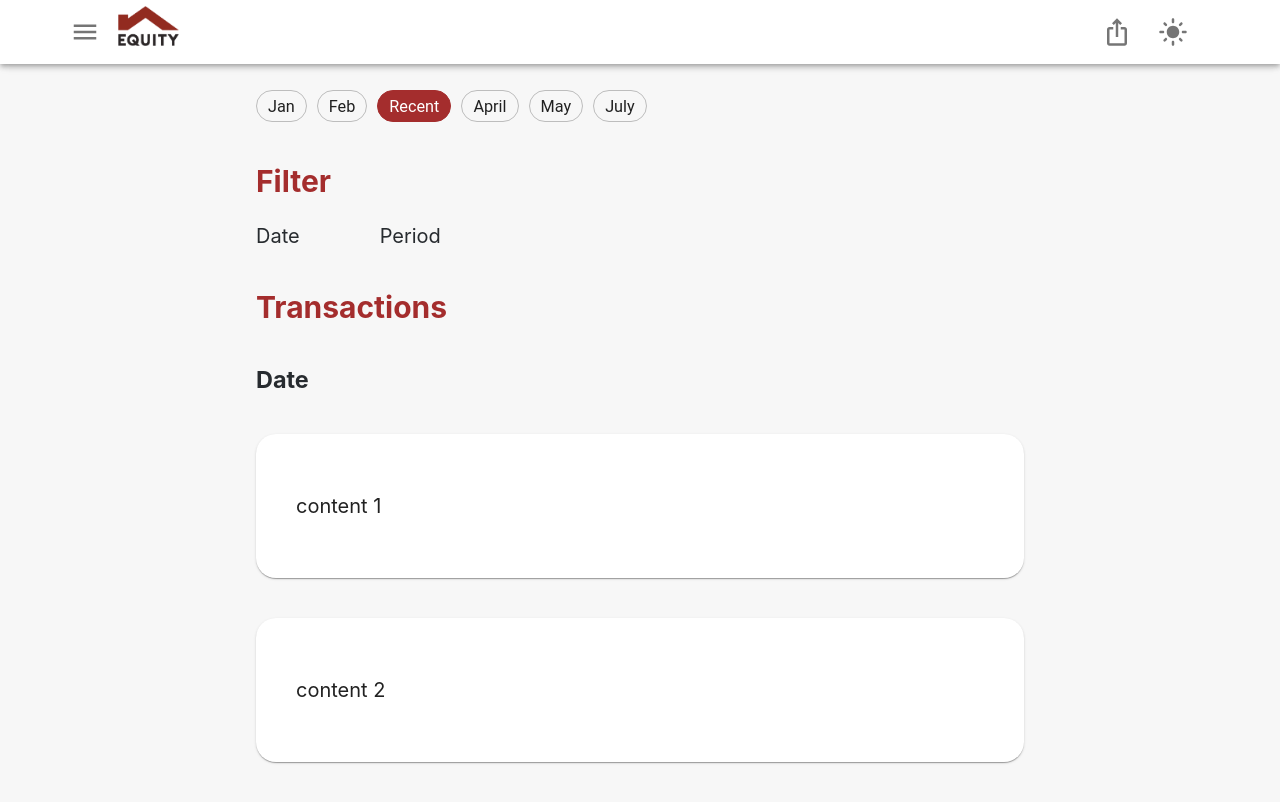
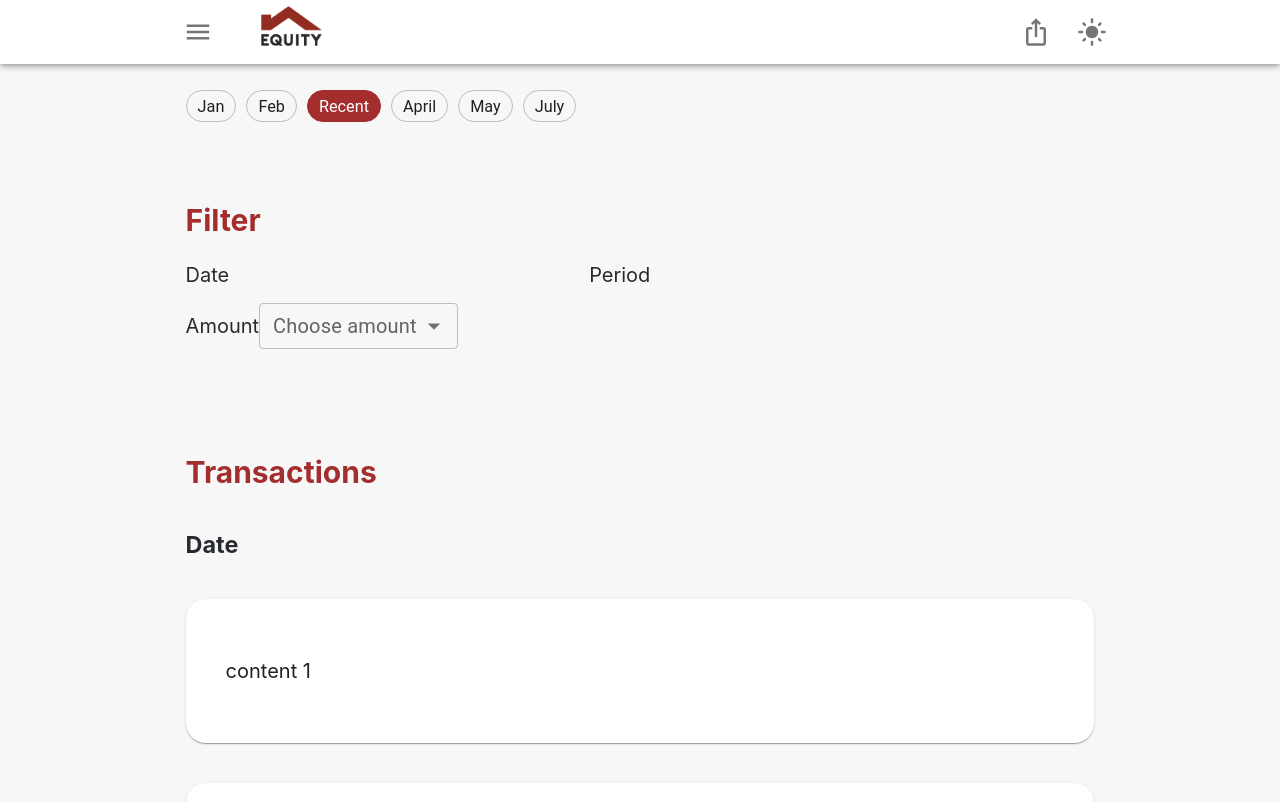
Before and after one commit to riviatechs/Adjustable-Widget-Equity-Hackathon, a Next.js app: page / in a window 1280 px wide. Shown: the top 802 px of the page. Built offline with nearby package versions, Linux system fonts and the light colour scheme.

Commit message:
spacing and realigning the appbar

```diff
--- a/components/Appbar.js
+++ b/components/Appbar.js
@@ -84,7 +84,7 @@ export default function Appbar(props) {
               variant="h6"
               noWrap
               component="div"
-              sx={{ flexGrow: 1, display: { xs: "block" } }}
+              sx={{ flexGrow: 1, display: { xs: "block" }, pl: 5 }}
             >
               <Image src={"/logo.png"} alt="logo" height={40} width={61} />
             </Typography>
--- a/components/PickDate.js
+++ b/components/PickDate.js
@@ -7,12 +7,25 @@ function PickDate() {
   const [value, setValue] = useState(null);
   const [value2, setValue2] = useState([null, null]);
   return (
-    <Box sx={{ py: 2 }}>
+    <Box sx={{ pb: 2, mt: 10, width: "100%" }}>
       <Box>
         <h2>Filter</h2>
       </Box>
-      <Box sx={{ display: "flex", alignItems: "center" }}>
-        <Box sx={{ display: "flex", alignItems: "center" }}>
+      <Box
+        sx={{
+          display: "flex",
+          alignItems: "center",
+          justifyContent: "space-between",
+        }}
+      >
+        <Box
+          sx={{
+            display: "flex",
+            alignItems: "center",
+            width: "30%",
+            justifyContent: "space-between",
+          }}
+        >
           <label>Date</label>
           <Box sx={{ pl: 5 }}>
             <LocalizationProvider dateAdapter={AdapterDateFns}>
@@ -26,16 +39,20 @@ function PickDate() {
                 onChange={(newValue) => {
                   setValue(newValue);
                 }}
-                renderInput={(params) => <TextField size="small" {...params} />}
+                renderInput={(params) => (
+                  <TextField sx={{ width: 200 }} size="small" {...params} />
+                )}
               />
             </LocalizationProvider>
           </Box>
         </Box>
-        <Box sx={{ display: "flex", alignItems: "center", pl: 5 }}>
+        <Box
+          sx={{ display: "flex", alignItems: "center", pl: 5, width: "60%" }}
+        >
           <label>Period</label>
           <Box sx={{ pl: 5 }}>
             <LocalizationProvider dateAdapter={AdapterDateFns}>
-              <Box sx={{ pl: 5 }}>
+              <Box sx={{ pl: 2 }}>
                 <DateRangePicker
                   startText="From"
                   endText="To"
@@ -45,9 +62,17 @@ function PickDate() {
                   }}
                   renderInput={(startProps, endProps) => (
                     <Box sx={{ display: "flex", alignItems: "center" }}>
-                      <TextField size="small" {...startProps} />
+                      <TextField
+                        sx={{ width: 200 }}
+                        size="small"
+                        {...startProps}
+                      />
                       <Box sx={{ mx: 2 }}> to </Box>
-                      <TextField size="small" {...endProps} />
+                      <TextField
+                        sx={{ width: 200 }}
+                        size="small"
+                        {...endProps}
+                      />
                     </Box>
                   )}
                 />
--- /dev/null
+++ b/components/filter/AmountPicker.js
@@ -0,0 +1,29 @@
+import { Autocomplete, TextField } from "@mui/material";
+import { Box } from "@mui/system";
+import React from "react";
+
+function AmountPicker(props) {
+  const amounts = [10000, 20000, 400000, 80000];
+  return (
+    <Box
+      sx={{
+        display: "flex",
+        width: "30%",
+        alignItems: "center",
+        justifyContent: "space-between",
+      }}
+    >
+      <label>Amount</label>
+      <Autocomplete
+        options={amounts}
+        sx={{ width: 200 }}
+        size={"small"}
+        renderInput={(params) => (
+          <TextField {...params} label="Choose amount" />
+        )}
+      />
+    </Box>
+  );
+}
+
+export default AmountPicker;
--- a/components/filter/Filter.js
+++ b/components/filter/Filter.js
@@ -1,6 +1,7 @@
 import { Box } from "@mui/system";
 import React from "react";
 import PickDate from "../PickDate";
+import AmountPicker from "./AmountPicker";
 import ChipsSection from "./ChipsSection";
 
 function Filter(props) {
@@ -8,6 +9,7 @@ function Filter(props) {
     <Box sx={{ pt: 5 }}>
       <ChipsSection />
       <PickDate />
+      <AmountPicker />
     </Box>
   );
 }
--- a/components/transactions/Transactions.js
+++ b/components/transactions/Transactions.js
@@ -4,7 +4,7 @@ import Transaction from "./Transaction";
 
 function Transactions(props) {
   return (
-    <Box>
+    <Box sx={{ py: 10 }}>
       <h2>Transactions</h2>
       <Transaction />
       <Transaction />
--- a/styles/Home.module.css
+++ b/styles/Home.module.css
@@ -1,3 +1,3 @@
 .home {
-  margin: 50px 20%;
+  margin: 50px 14.5%;
 }
--- a/styles/components/Appbar.module.css
+++ b/styles/components/Appbar.module.css
@@ -1,12 +1,16 @@
 .appbar {
-  padding: 0 50px;
+  padding: 0 11%;
   background: #ffffff !important;
 }
 
 .iconButton {
-  margin-right: 10px !important;
+  margin-left: 10px !important;
 }
 
 .iconButton:hover {
   color: #a42d2d !important;
 }
+.content {
+  flex-flow: 1;
+  display: block;
+}
--- a/styles/components/ChipsSection.module.css
+++ b/styles/components/ChipsSection.module.css
@@ -7,4 +7,5 @@
   background: #a42d2d !important;
   color: #ffffff !important;
   border: 1px solid #a42d2d !important;
+  cursor: pointer;
 }
```
